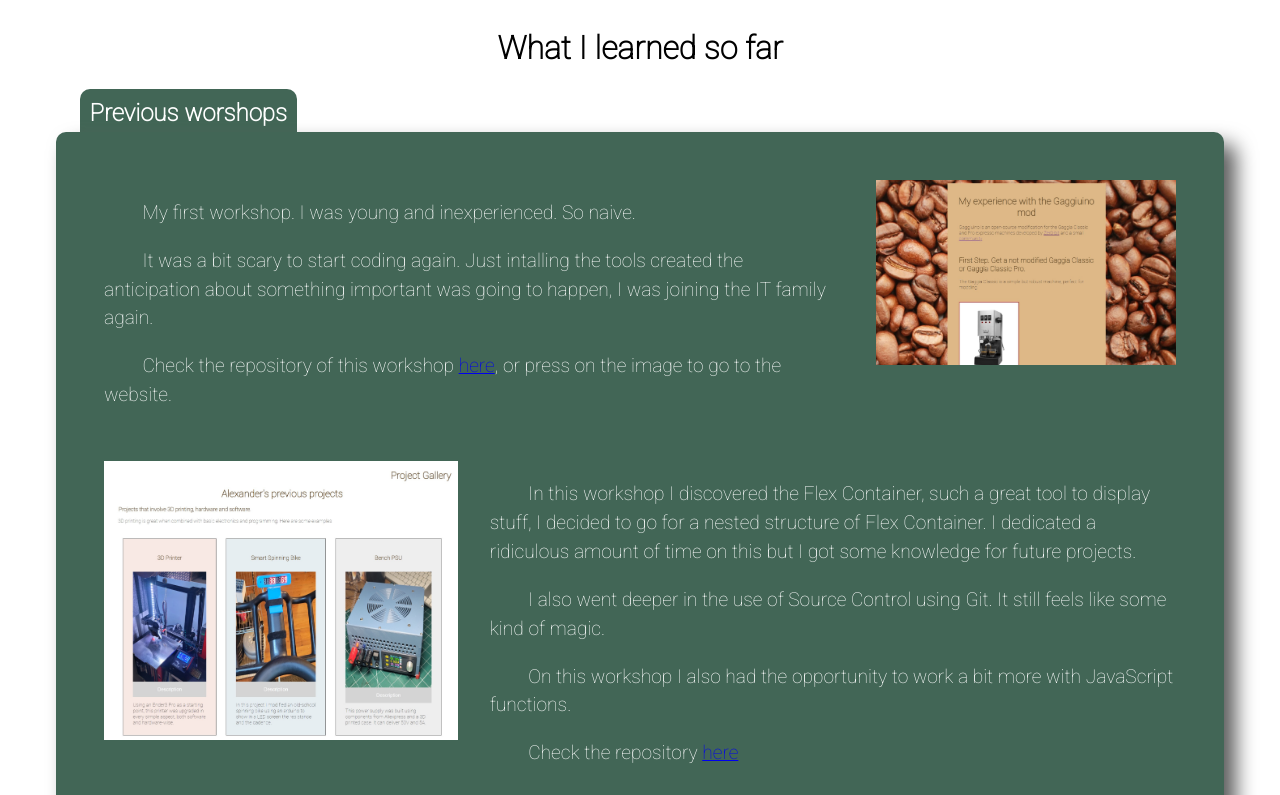
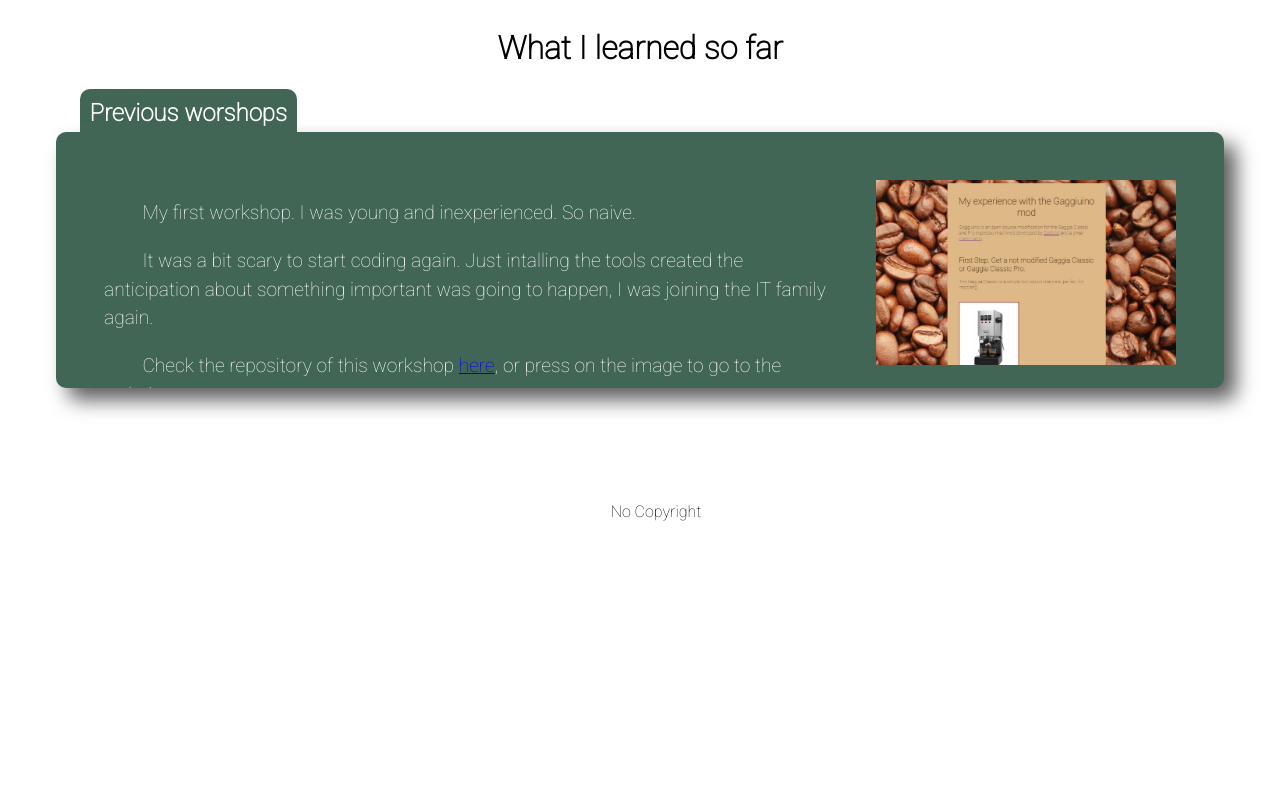
Before and after one commit to AlexVOiceover/Website, a plain HTML site: page index.html in a window 1280 px wide. Shown: the part 1285-2080 px from the top of the page. After the commit the page ends 1881 px from the top, so only its background shows below. Drawn offline with Linux system fonts and the light colour scheme.

Commit message:
The grid will be colapsed by default

```diff
--- a/index.html
+++ b/index.html
@@ -73,7 +73,7 @@
 
                 <h2 class="collapsible"><span class="highlight thirdColour">Previous worshops</span></h2>
 
-                <div class="grid-container">
+                <div class="grid-container collapsed">
                     <div class="grid-item item1"><p>My first workshop. I was young and inexperienced. So naive.</p><p>It was a bit scary to start coding again. Just intalling the tools created the anticipation about something important was going to happen, I was joining the IT family again.</p>
                         <p>Check the repository of this workshop <a href="https://github.com/AlexVOiceover/HobbyPage">here</a>, or press on the image to go to the website.</p></div>
                     <div class="grid-item item2"><a href="https://alexvoiceover.github.io/HobbyPage/"><img src="images\FirstWorkshop.jpg" alt="First Workshop" ></a></div>
```
